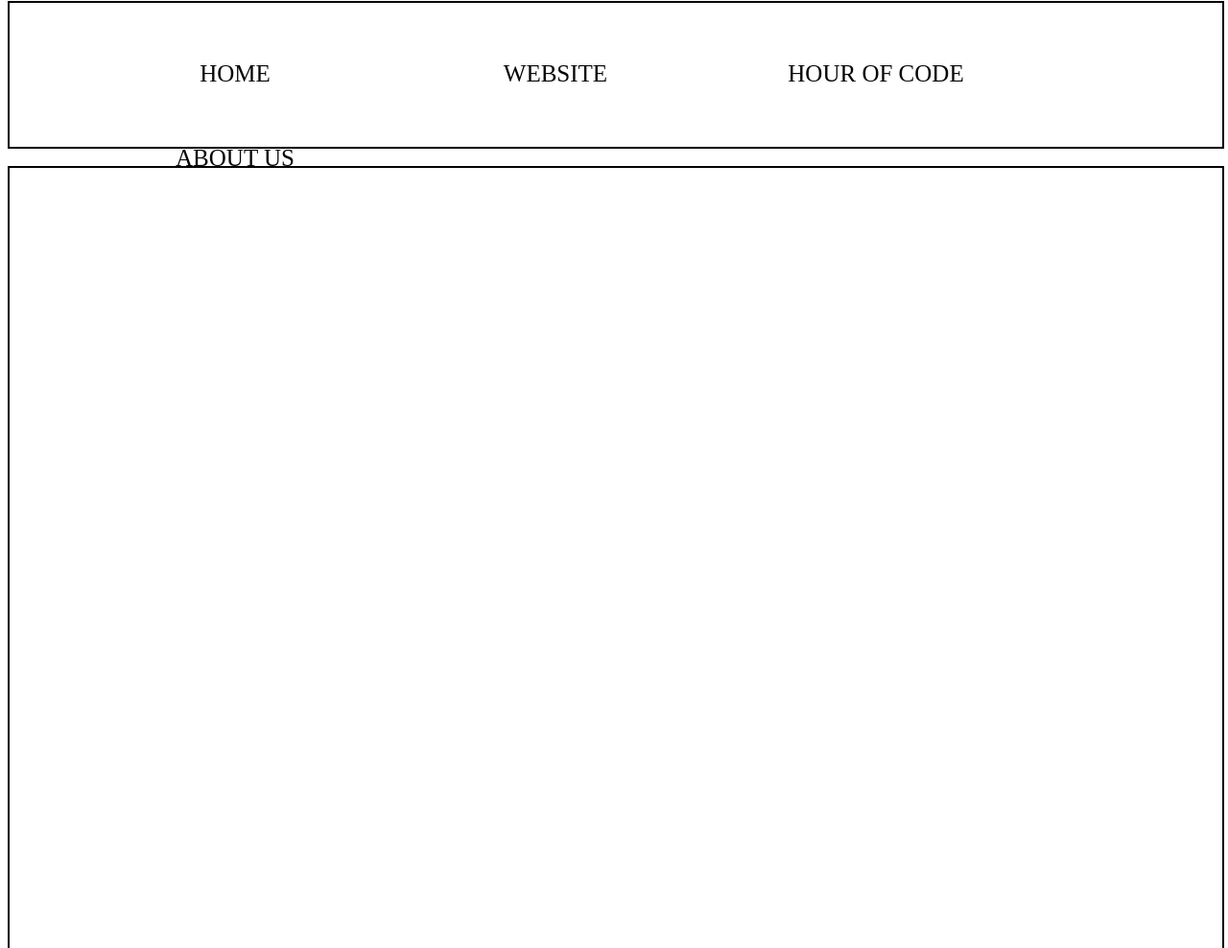
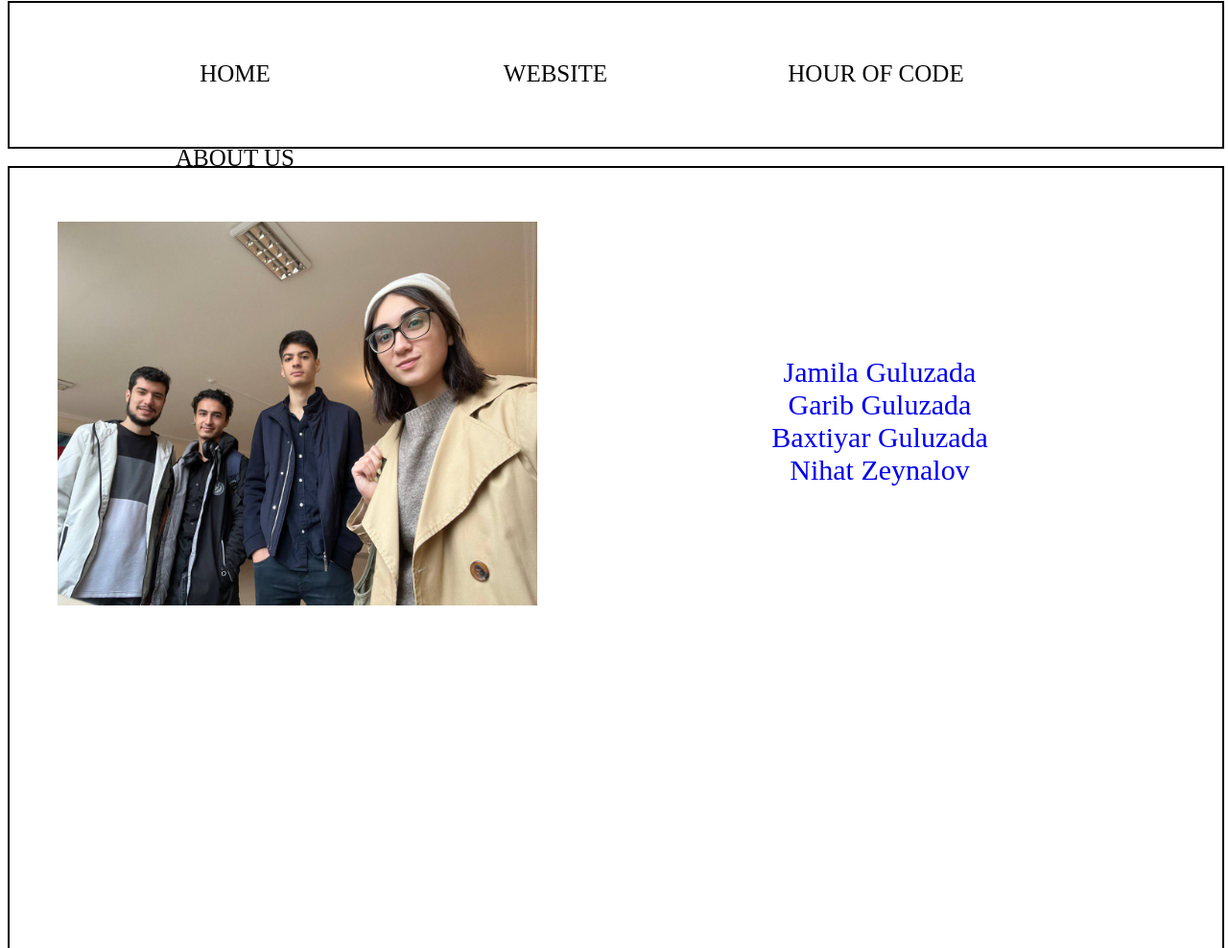
Before and after one commit to ADA-SITE-SITE1101-2022-Fall/website-team-27, a plain HTML site: page index.html in a window 1280 px wide. Shown: the part 779-1767 px from the top of the page at 96% size. Drawn offline with Linux system fonts and the light colour scheme.

Commit message:
index.html

```diff
--- a/index.html
+++ b/index.html
@@ -21,8 +21,20 @@
     </div>
 
     <br>
+
     <div class="container">
-
+        <div class="container_img-text">
+            <img class="collective" src="media/img/collective.jpg" alt="">
+            <p>
+                <a href="about_us.html">Jamila Guluzada</a>
+                <br>
+                <a href="about_us.html">Garib Guluzada</a>
+                <br>
+                <a href="about_us.html">Baxtiyar Guluzada</a>
+                <br>
+                <a href="about_us.html">Nihat Zeynalov</a>
+            </p>
+        </div>
     </div>
 
     <br><br>
--- a/index_style.css
+++ b/index_style.css
@@ -49,6 +49,24 @@ h1 {
     border: 2px solid black;
 }
 
+.container .container_img-text .collective{
+    width: 500px;
+    height: 400px;
+    float: left;
+    padding-left: 50px;
+    padding-top: 40px;
+}
+
+.container .container_img-text p {
+    text-align: center;
+    padding-top: 180px;
+}
+
+.container .container_img-text a {
+    font-size: 30px;
+    text-decoration: none;
+}
+
 .footer {
     width: 100%;
     height: 200px;
```
